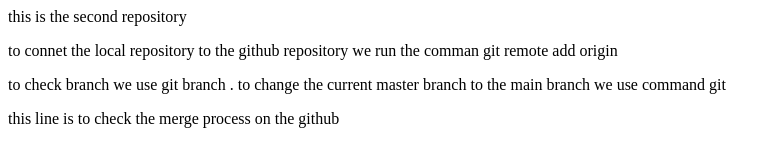
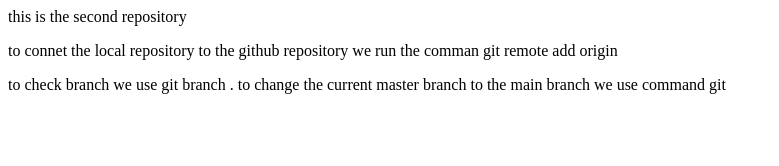
Before and after one commit to Sohaibcodecrafter/localrepo, a plain HTML site: page index.html in a window 1280 px wide. Shown: the whole page, without its empty margins (0-779 px from the left). Drawn offline with Linux system fonts and the light colour scheme.

Commit message:
resolving conflicts

```diff
--- a/index.html
+++ b/index.html
@@ -1,4 +1,3 @@
 <p> this is the second repository </p>
 <p> to connet the local repository to the github repository we run the comman git remote add origin <link of github repo ></p>
 <p> to check branch we use git branch . to change the current master branch to the main branch we use command git </p>
-<p>this line is to check the merge process on the github </p>
```
